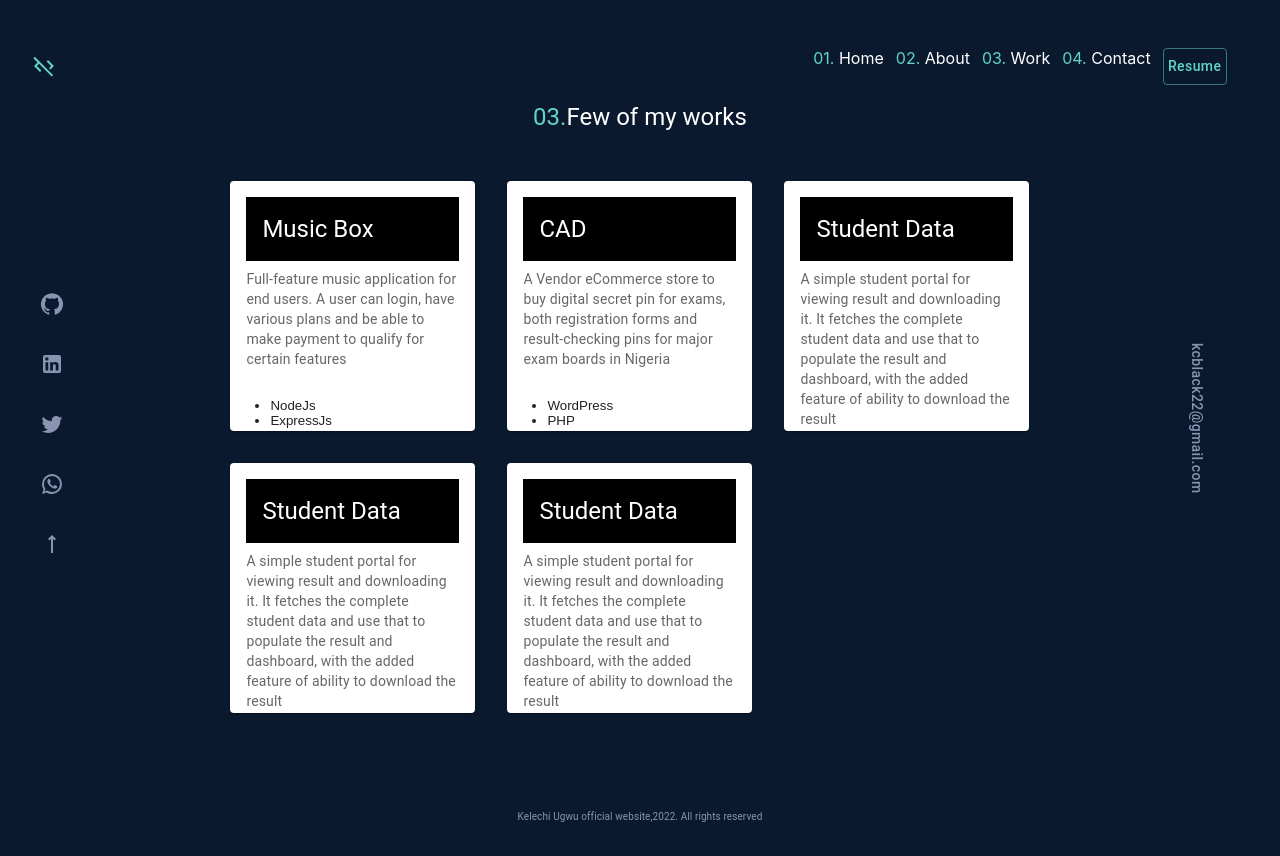
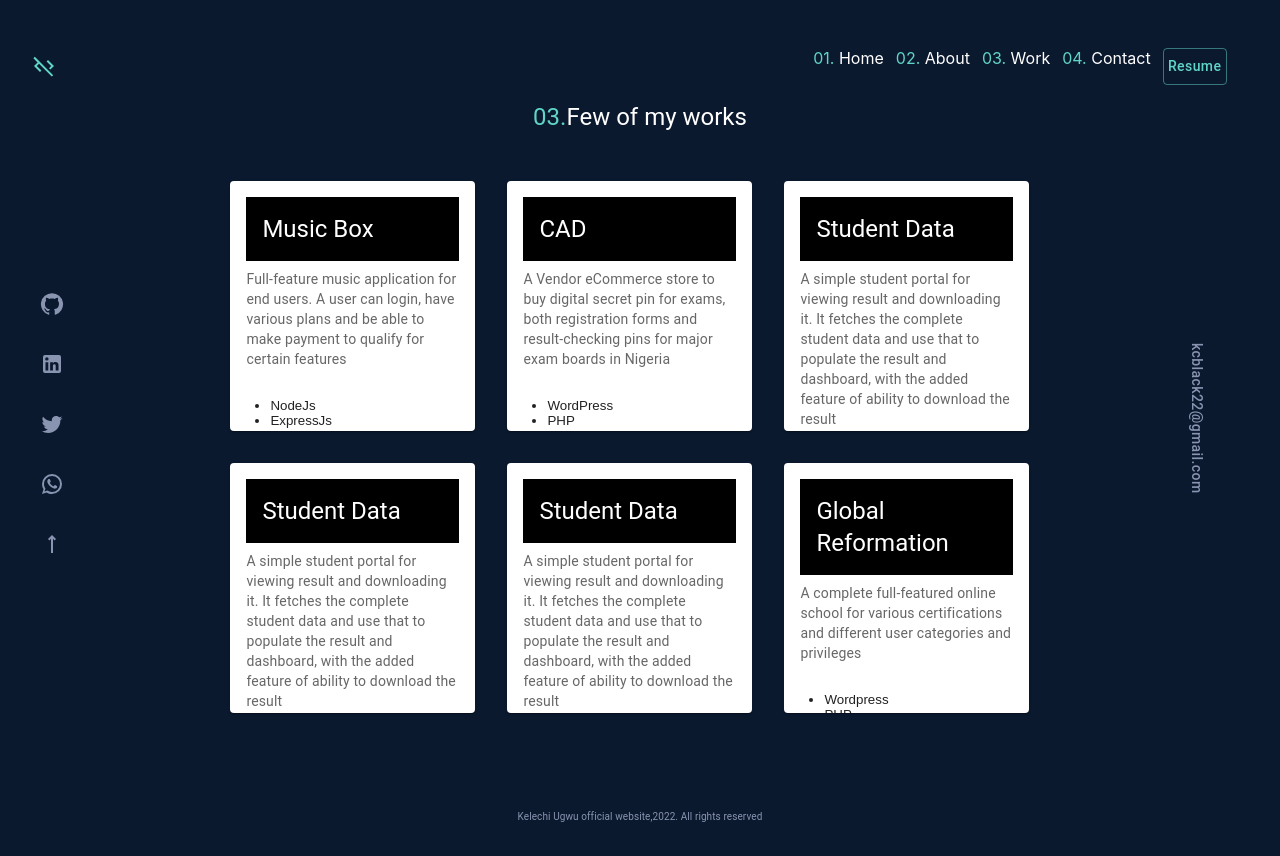
Before and after one commit to kcblaq/cv, a React (Create React App) app: page /work in a window 1280 px wide. Built offline with nearby package versions, Linux system fonts and the light colour scheme.

Commit message:
Added global reformation as one of the projects

```diff
--- a/src/projectdata.js
+++ b/src/projectdata.js
@@ -29,6 +29,12 @@ const projects = [
         url: 'https://warm-truffle-79adef.netlify.app/',
         description:'A simple student portal for viewing result and downloading it. It fetches the complete student data and use that to populate the result and dashboard, with the added feature of ability to download the result',
         tools:['ReactJs','Postman', 'ExpressJs','Mui','DownloadAsPDF.js']
+    },
+    {
+        name:'Global Reformation',
+        url: 'https://globalreformationnetwork.org/',
+        description:'A complete full-featured online school for various certifications and different user categories and privileges',
+        tools:['Wordpress','PHP']
     }
 ]
 
```
Also changed, not shown: 1 other file (tests, documents, lock files or other folders).
